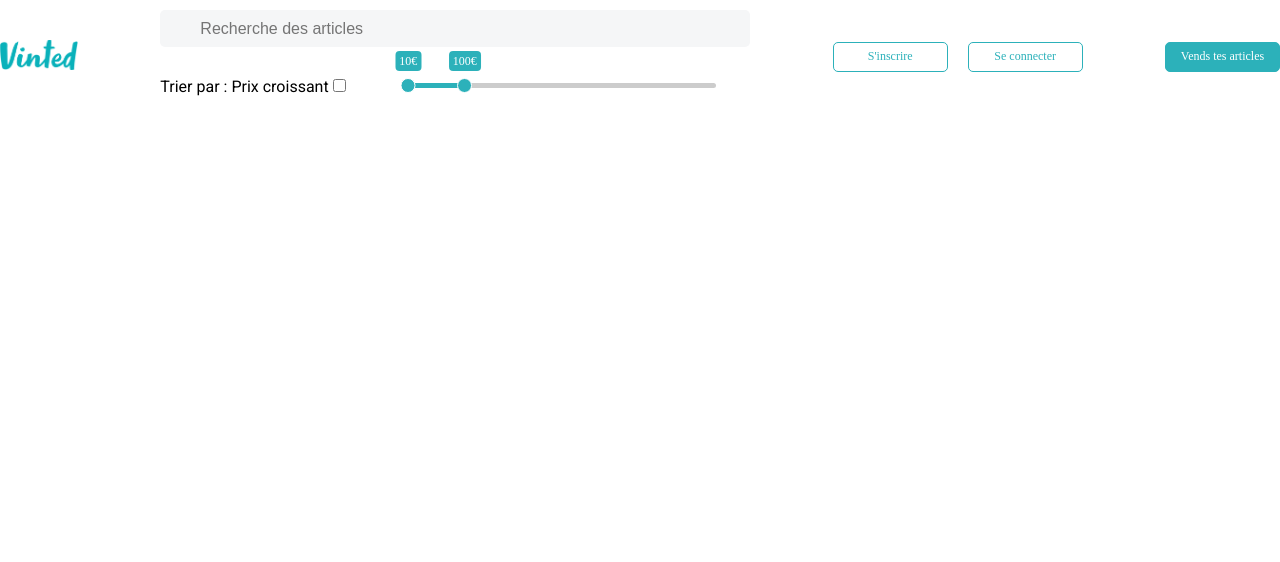
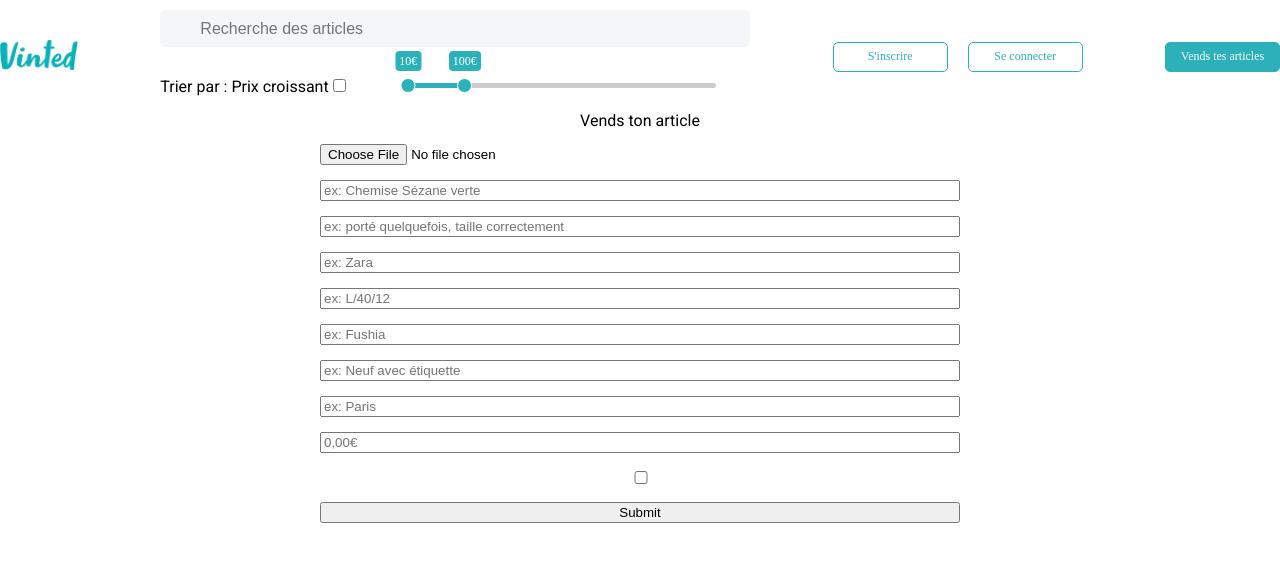
Before and after one commit to Jgsit/react-vinted, a React (Vite) app: page /publish in a window 1280 px wide. Shown: the top 562 px of the page. Built offline with nearby package versions, Linux system fonts and the light colour scheme; the HTML template or start-up script is replaced by a standard one.

Commit message:
add publish route and create form for publishing offer

```diff
--- a/src/App.jsx
+++ b/src/App.jsx
@@ -12,6 +12,7 @@
 
 // Composants
 import Header from "./components/Header";
+import Publish from "./pages/Publish";
 
 function App() {
   const [visible, setVisible] = useState([false, false]);
@@ -44,9 +45,17 @@
       <Routes>
         <Route
           path="/"
-          element={<Home title={title} priceRange={priceRange} sort={sort} />}
+          element={
+            <Home
+              title={title}
+              priceRange={priceRange}
+              sort={sort}
+              setVisible={setVisible}
+            />
+          }
         />
         <Route path="/offers/:id" element={<Offers />} />
+        <Route path="/publish" element={<Publish />} />
       </Routes>
 
       {visible[0] && <Signup setVisible={setVisible} visible={visible} />}
--- a/src/App.scss
+++ b/src/App.scss
@@ -480,4 +480,14 @@
       }
     }
   }
+  form {
+    display: flex;
+    flex-direction: column;
+    justify-content: center;
+    align-items: center;
+    gap: 15px;
+    input {
+      width: 50%;
+    }
+  }
 }
--- a/src/components/Header.jsx
+++ b/src/components/Header.jsx
@@ -1,4 +1,4 @@
-import { Link } from "react-router-dom";
+import { Link, useNavigate } from "react-router-dom";
 import logo from "../assets/logo.png";
 import Cookies from "js-cookie";
 import { Range, getTrackBackground } from "react-range";
@@ -17,6 +17,8 @@
     sort,
   } = props;
   const [values, setValues] = useState([10, 100]);
+
+  const navigate = useNavigate();
 
   return (
     <header>
@@ -159,7 +161,16 @@
         </div>
       )}
 
-      <button className="sold">Vends tes articles</button>
+      <button
+        className="sold"
+        onClick={() => {
+          Cookies.get("token")
+            ? navigate("/publish")
+            : setVisible([true, false]);
+        }}
+      >
+        Vends tes articles
+      </button>
     </header>
   );
 }
--- a/src/pages/Home.jsx
+++ b/src/pages/Home.jsx
@@ -1,9 +1,10 @@
 import { useState, useEffect } from "react";
 import axios from "axios";
+import Cookies from "js-cookie";
 import HomeContent from "../components/HomeContent";
-import { useLocation } from "react-router-dom";
+import { useLocation, useNavigate } from "react-router-dom";
 
-function Home({ title, priceRange, sort }) {
+function Home({ title, priceRange, sort, setVisible }) {
   const [data, setData] = useState({});
   const [isLoading, setIsLoading] = useState(true);
 
@@ -25,6 +26,8 @@
     fetchData();
   }, [title, priceRange, sort]);
 
+  const navigate = useNavigate();
+
   if (!isLoading) {
     pageMax = Math.ceil(data.offers.length / limit);
   }
@@ -44,7 +47,15 @@
           </svg>
           <div>
             <h1>Prêts à faire du tri dans vos placards ?</h1>
-            <button>Commencer à vendre</button>
+            <button
+              onClick={() => {
+                Cookies.get("token")
+                  ? navigate("/publish")
+                  : setVisible([true, false]);
+              }}
+            >
+              Commencer à vendre
+            </button>
           </div>
         </div>
       </div>
--- /dev/null
+++ b/src/pages/Publish.jsx
@@ -0,0 +1,121 @@
+import { useState } from "react";
+import axios from "axios";
+import Cookies from "js-cookie";
+function Publish() {
+  const [info, setInfo] = useState({});
+  const [file, setFile] = useState("");
+
+  //  const token = Cookies.get("token");
+  const token =
+    "ONc1422LYM_1WhrjUHJ79MmVThtBJWVw5csF2i3oLMSfLgTQZn75NSpjmLUwTw_3";
+
+  const handleChange = (e) => {
+    const key = e.target.name;
+    const newInfo = structuredClone(info);
+    if (e.target.type === "file") {
+      console.log(e.target.files[0]);
+
+      setFile(e.target.files[0]);
+    } else {
+      newInfo[key] = e.target.value;
+    }
+    setInfo(newInfo);
+  };
+  const handleSubmit = async (e) => {
+    e.preventDefault();
+    const formData = new FormData();
+    for (const key in info) {
+      formData.append(String(key), String(info[key]));
+    }
+    formData.append("picture", file);
+    try {
+      const response = await axios.post(
+        "http://localhost:3000/offer/publish",
+        formData,
+        {
+          headers: {
+            Authorization: "Bearer " + token,
+            "Content-Type": "multipart/form-data",
+          },
+        }
+      );
+      alert(JSON.stringify(response.data));
+    } catch (error) {
+      if (error.response.status === 500) {
+        console.log("An error occurred");
+      } else {
+        console.log(error.response.data.msg);
+      }
+    }
+  };
+  return (
+    <form onSubmit={handleSubmit}>
+      <label htmlFor="">Vends ton article</label>
+      <input type="file" name="picture" id="picture" onChange={handleChange} />
+      <input
+        type="text"
+        name="title"
+        id="title"
+        placeholder="ex: Chemise Sézane verte"
+        onChange={handleChange}
+        required
+      />
+      <input
+        type="text"
+        name="description"
+        id="description"
+        placeholder="ex: porté quelquefois, taille correctement"
+        onChange={handleChange}
+        required
+      />
+      <input
+        type="text"
+        name="brand"
+        id="brand"
+        placeholder="ex: Zara"
+        onChange={handleChange}
+      />
+      <input
+        type="text"
+        name="size"
+        id="size"
+        placeholder="ex: L/40/12"
+        onChange={handleChange}
+      />
+      <input
+        type="text"
+        name="color"
+        id="color"
+        placeholder="ex: Fushia"
+        onChange={handleChange}
+      />
+      <input
+        type="text"
+        name="condition"
+        id="condition"
+        placeholder="ex: Neuf avec étiquette"
+        onChange={handleChange}
+      />
+      <input
+        type="text"
+        name="city"
+        id="city"
+        placeholder="ex: Paris"
+        onChange={handleChange}
+        required
+      />
+      <input
+        type="text"
+        name="price"
+        id="price"
+        placeholder="0,00€"
+        onChange={handleChange}
+        required
+      />
+      <input type="checkbox" name="" />
+      <input type="submit" name="" placeholder="Ajouter" />
+    </form>
+  );
+}
+
+export default Publish;
```
